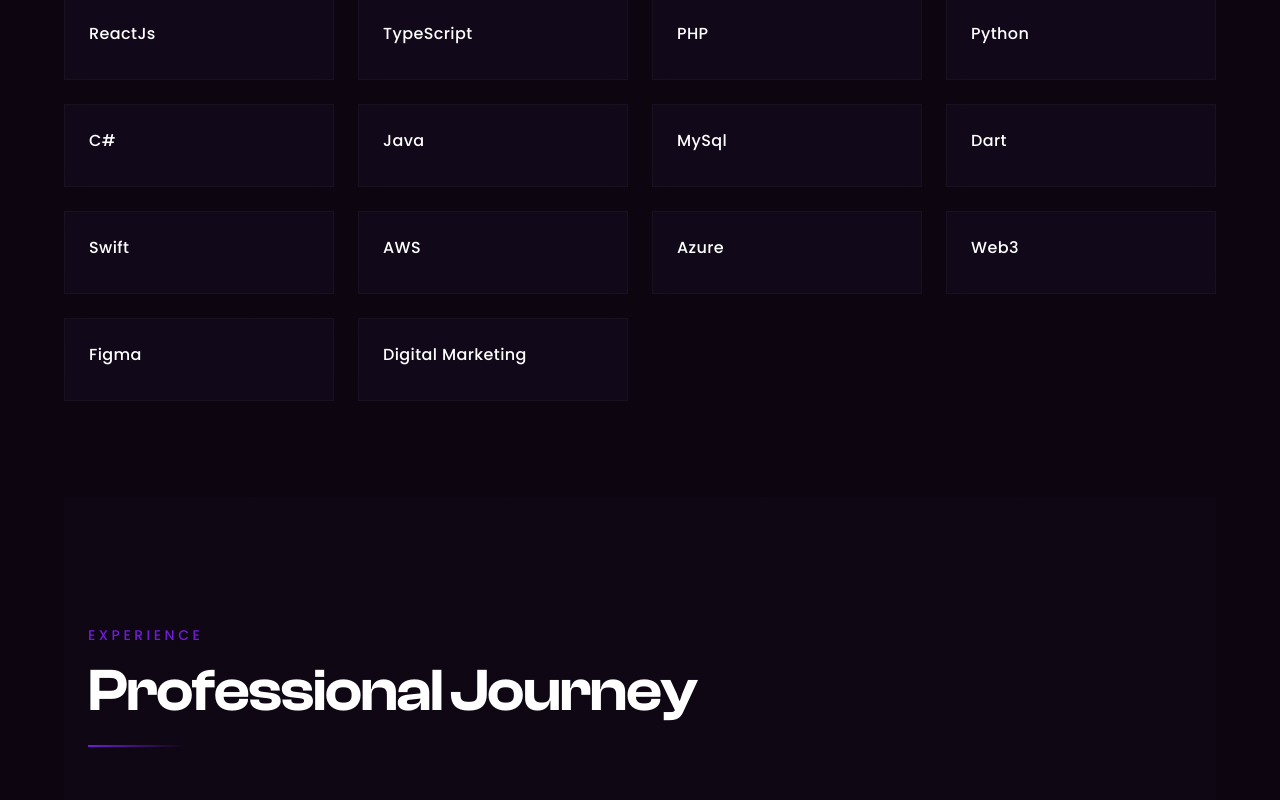
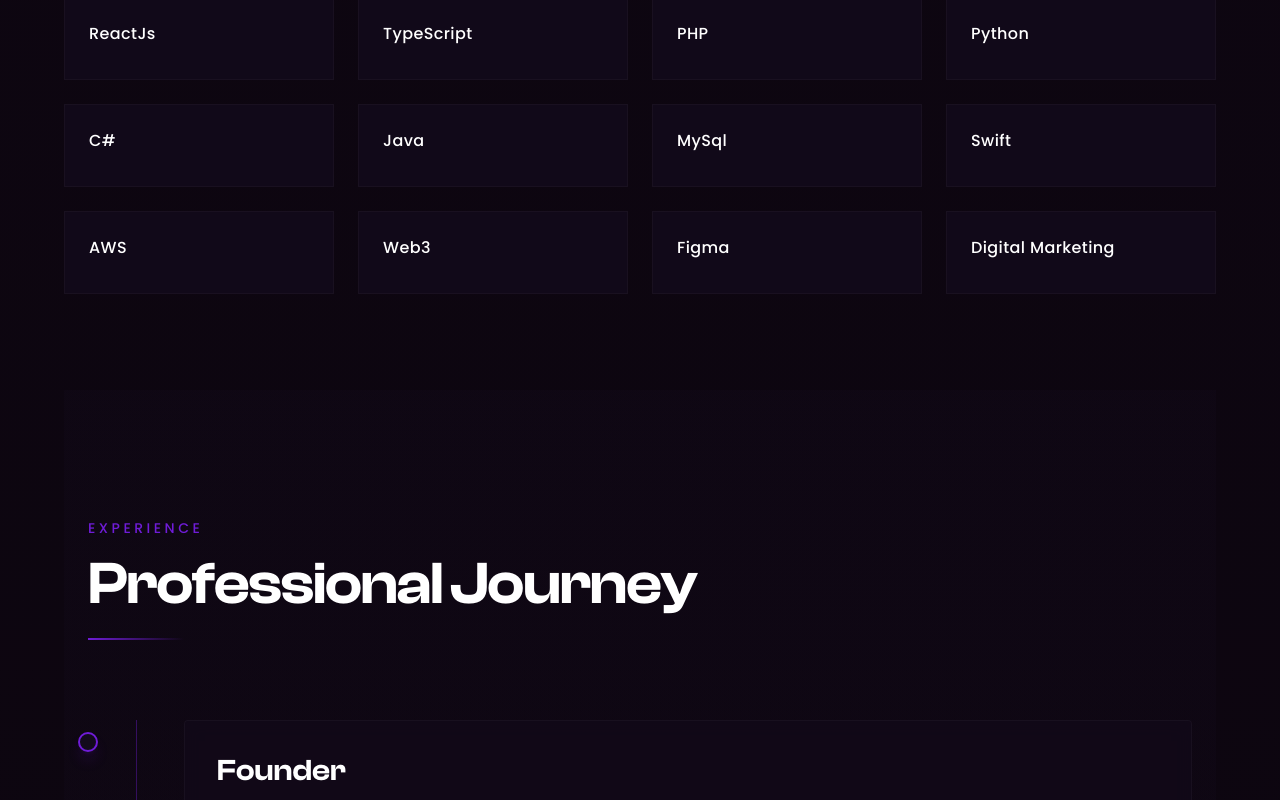
Before and after one commit to vobzzartt/myportfolio, a Next.js app: page / in a window 1280 px wide. Shown: the part 2640-3440 px from the top of the page. Built offline with nearby package versions, Linux system fonts and the light colour scheme.

Commit message:
Update data.ts

```diff
--- a/src/data/data.ts
+++ b/src/data/data.ts
@@ -132,24 +132,18 @@
     id: 10,
     title: "MySql",
   },
+
   {
     id: 11,
-    title: "Dart",
-  },
-  {
-    id: 12,
     title: "Swift",
   },
   {
     id: 13,
     title: "AWS",
   },
+
   {
     id: 14,
-    title: "Azure",
-  },
-  {
-    id: 15,
     title: "Web3",
   },
   {
```
